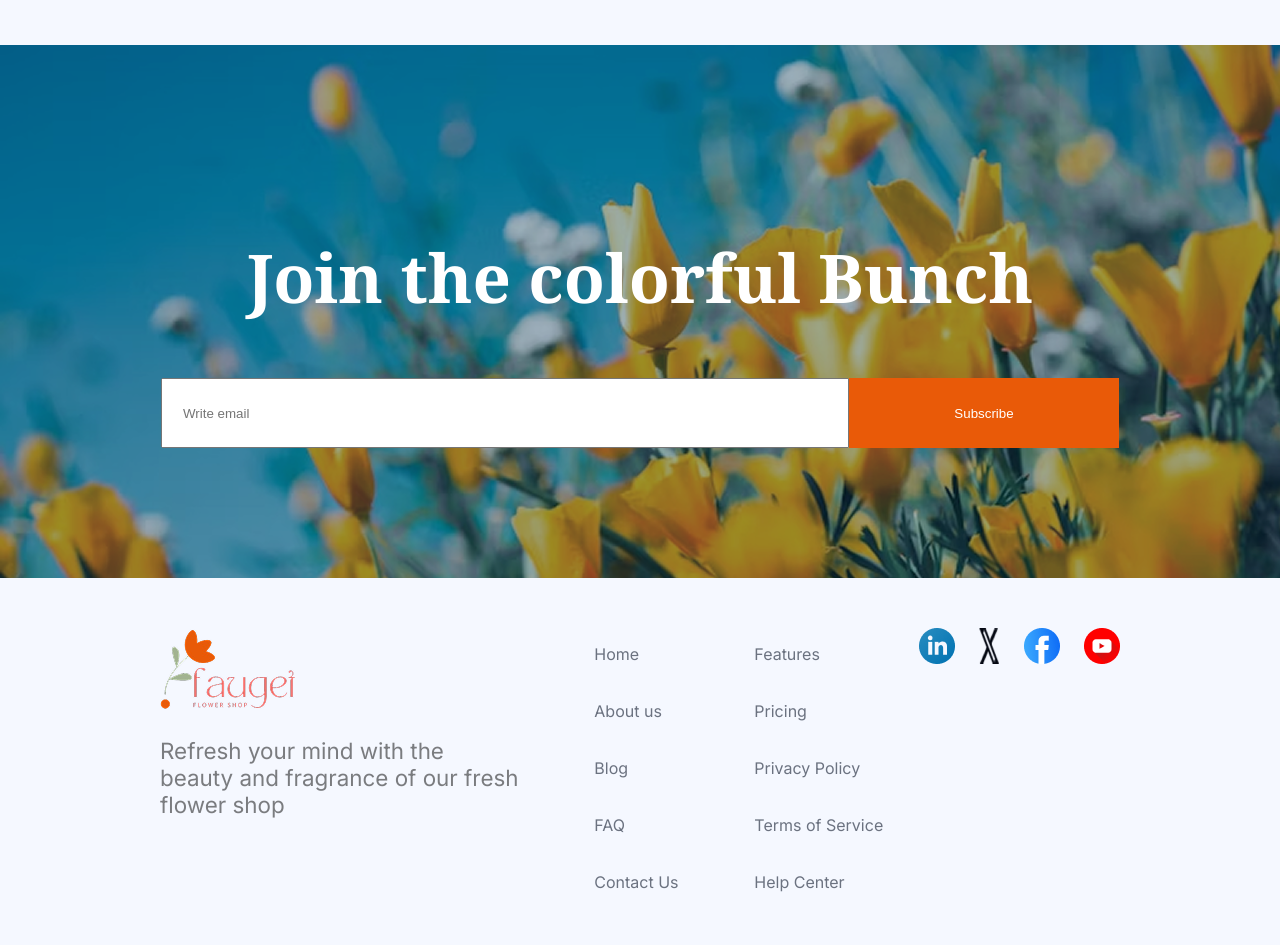
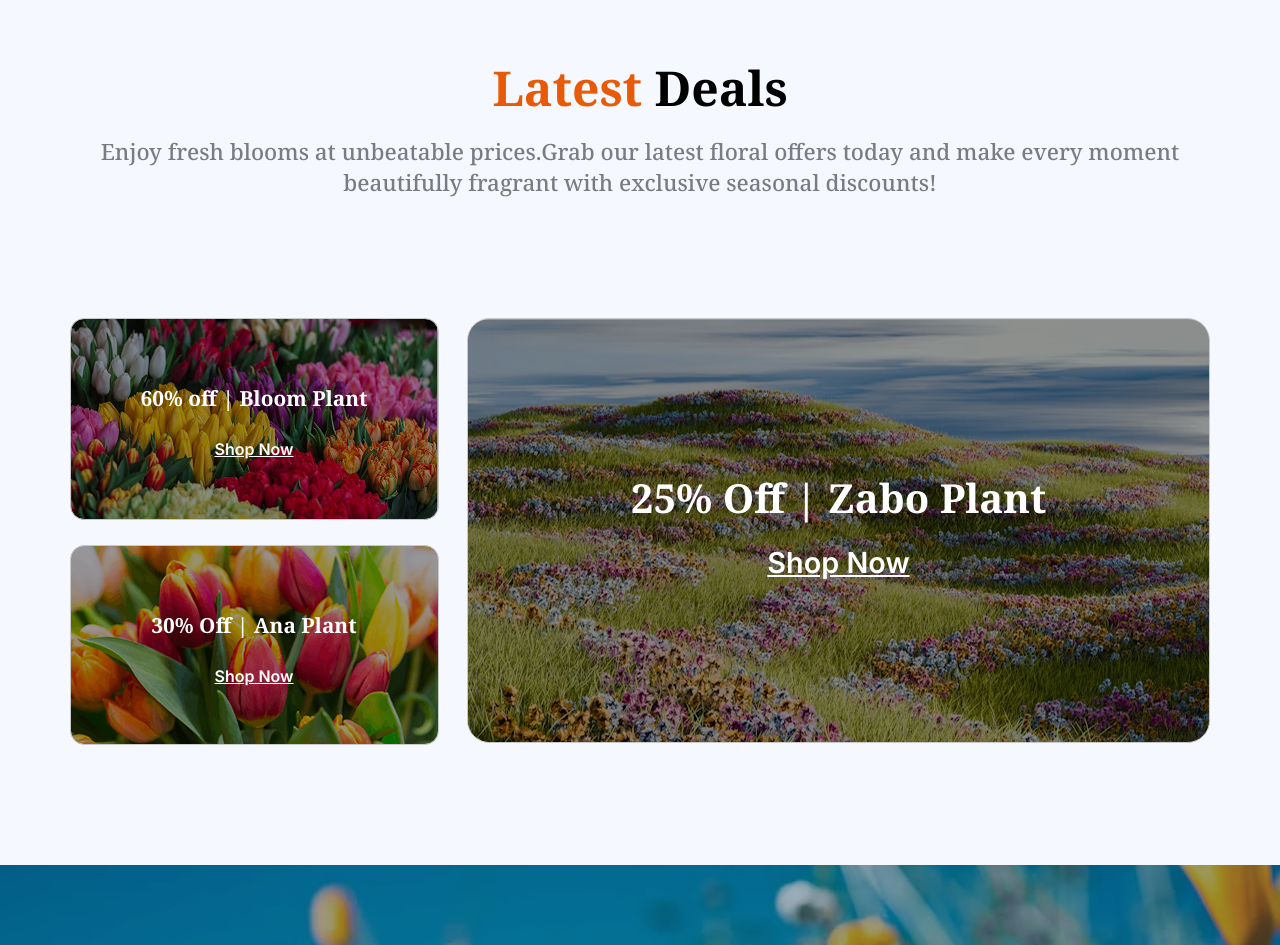
Before and after one commit to AK-Azad001/floer-assignment-b12-02, a plain HTML site: page index.html in a window 1280 px wide. Shown: the part 2980-3925 px from the top of the page. Drawn offline with Linux system fonts and the light colour scheme.

Commit message:
added final file

```diff
--- a/index.html
+++ b/index.html
@@ -35,7 +35,7 @@
 
         <div class="banner">
             <div class="banner-content">
-                <h1>ALWAYS <span>FRESH <br>FLOWERS</span></h1>
+                <h1>ALWAYS <span class="span">FRESH <br>FLOWERS</span></h1>
                 <p>
                    Indulge your senses with the beauty and fragrance of our fresh flower shop. From classic roses to exotic blooms, we offer a wide variety of fresh flowers that are perfect for any occasion.
                 </p>
@@ -52,7 +52,7 @@
     <main>
         <section class="plants-section">
            <div class="plants-description">
-            <h1><span>Our</span> Plants</h1>
+            <h1><span class="span">Our</span> Plants</h1>
             <p>
                 Refresh your mind and soul with the beauty and fragrance of our fresh flowers.We have many types of fresh flower.These makes your day better.
             </p>
@@ -117,6 +117,7 @@
         <section class="plants-lover-section">
             <div class="plants-lover-image">
                 <img class="lover-image" src="./assets/flower-store.png" alt="">
+                <img class="corner-badge mobile-hide" src="./assets/trusted-badge.png" alt="">
             </div>
 
             <div class="plants-lover-description">
@@ -150,6 +151,46 @@
 
         </section>
 
+        <section class="latest-deal">
+            <div class="latest-deal-description">
+                <h1><span class="span">Latest</span> Deals</h1>
+                <p>
+                    Enjoy fresh blooms at unbeatable prices.Grab our latest floral offers today  and make every moment <br>beautifully fragrant with exclusive seasonal discounts!
+                </p>
+            </div>
+            <div class="latest-deal-cards">
+              <div class="card-sec-1">
+                <div class="card-1">
+                    <div class="card-1-des">
+                        <h1>60% off | Bloom Plant</h1>
+                        <h2 class="inter-normal"><a href="">Shop Now</a></h2>
+                    </div>
+                </div>
+
+                <div class="card-2">
+                    <div class="card-1-des">
+                        <h1>30% Off | Ana  Plant</h1>
+                        <h2 class="inter-normal"><a href="">Shop Now</a></h2>
+                    </div>
+                </div>
+
+              </div>
+
+              <div class="card-sec-2">
+                <div class="card-sec-2-des">
+                    <h1>25% Off | Zabo Plant</h1>
+                    <h2 class="inter-normal"><a href="">Shop Now</a></h2>
+
+                </div>
+              </div>
+
+
+
+            </div>
+
+
+        </section>
+
         <section class="join-section">
             <div class="join-bunch">
                 <h1>
@@ -162,26 +203,6 @@
 
             </div>
         </section>
-
-
-
-
-
-
-
-
-
-
-
-
-
-
-
-
-
-
-
-
 
     </main>
 
@@ -215,16 +236,7 @@
                 <img src="./assets/icon-facebook.png" alt="">
                 <img src="./assets/icon-youtube.png" alt="">
             </div>
-
-
-
-
-
         </div>
-
-
-
-
 
     </footer>
 
--- a/styles/style.css
+++ b/styles/style.css
@@ -25,6 +25,11 @@
   background-color: #E95A08;
   margin: 0;
 }
+.span{
+  color: #E95A08;
+}
+
+
 /* header styles */
 .header{
   max-width: 1140px;
@@ -99,9 +104,7 @@
   margin: 0;
 
 }
-.banner-content span{
-  color: #E95A08;
-}
+
 .banner-content p{
   font-size: 1.4rem;
   color: rgba(0, 0, 0, 0.5);
@@ -127,9 +130,7 @@
   font-weight: 700;
   margin: 0;
 }
-.plants-description span{
-  color: #E95A08;
-}
+
 .plants-description p{
   margin: 0;
   margin-top:1rem ;
@@ -181,9 +182,17 @@
 
 }
 
+.corner-badge{
+  width:286px ;
+  height:286px ;
+  position: absolute;
+  top: -140px;
+  right: -100px;
+}
 .plants-lover-image{
   background: linear-gradient to-bottom(from-rgba(103, 171, 234, 0.4) to-rgba(233, 90, 8, 1));
-  height: 600px;
+  max-height: 600px;
+  position: relative;
 }
 .plants-lover-description{
   max-width: 540px;
@@ -197,12 +206,125 @@
   color: #000000;
   margin: 0;
 }
+
 .plants-lover-description p{
   margin-top: 10px;
   font-size: 1.4rem;
   font-weight: 400;
   color:rgba(0, 0, 0, 0.5) ;
 }
+/* latest-deal section styles */
+.latest-deal{
+  max-width: 1440px;
+
+  margin-top: 130px;
+}
+.latest-deal-description{
+   text-align: center;
+}
+.latest-deal-description h1{
+  font-size: 3rem;
+  font-weight: 700;
+  color: #000000;
+  margin: 0;
+}
+.latest-deal-description p{
+  font-size: 1.4rem;
+  font-weight: 500;
+  color: rgba(0, 0, 0, 0.5);
+  margin: 0;
+  margin-top: 1rem;
+}
+.latest-deal-cards{
+  max-width: 1140px;
+  min-height: 423px;
+  margin: 0 auto;
+  margin-top: 120px;
+  display: flex;
+  justify-content: space-between;
+  gap: 28px;
+}
+
+.card-1{
+  background-color: rgba(0, 0, 0, 0.4);
+  background-image: url(../assets/deal-bloom.png);
+  background-repeat: no-repeat;
+  background-size: cover;
+  background-blend-mode: overlay;
+  width: 367px;
+  height: 200px;
+  border-radius: 0.9rem;
+  text-align: center;
+  border: 1px solid #C8C8C8;
+  margin: 0;
+}
+.card-2{
+  background-color: rgba(0, 0, 0, 0.4);
+  background-image: url(../assets/deal-ana.png);
+  background-size: cover;
+  background-repeat: no-repeat;
+  background-blend-mode: overlay;
+
+  width: 367px;
+  height: 198px;
+  border-radius: 0.9rem;
+  text-align: center;
+   border: 1px solid #C8C8C8;
+   margin: 0;
+   margin-top: 25px;
+}
+
+.card-1-des{
+  width: 270px;
+  height: 90px;
+  margin: 65px 48px 50px;
+}
+.card-1-des h1{
+  font-size: 1.3rem;
+  font-weight: 700;
+  color: #FFFFFF;
+  margin: 0;
+}
+.card-1-des  a{
+  margin: 0;
+  color: #FFFFFF;
+  font-weight: 600;
+  font-size: 1rem;
+}
+.card-sec-2{
+  background-color:rgba(0, 0, 0, 0.4) ;
+  background-image: url(../assets/deal-zabo.png);
+  background-repeat: no-repeat;
+  background-blend-mode: overlay;
+  width: 753px;
+  max-height: 423px;
+  border-radius: 1.4rem;
+  border: 1px solid #C8C8C8;
+
+}
+.card-sec-2-des{
+  max-width: 600px;
+  max-height: 120px;
+  margin:151px 76px ;
+  text-align: center;
+}
+.card-sec-2-des h1{
+  font-size: 2.5rem;
+  font-weight: 700;
+  color: #FFFFFF;
+  margin: 0;
+}
+.card-sec-2-des a{
+  color: #FFFFFF;
+  font-size: 1.8rem;
+  font-weight: 600;
+  margin: 0;
+  margin-top: 20px;
+}
+
+
+
+
 
 /* join-section styles */
 .join-section{
@@ -320,6 +442,9 @@
   .banner-content h1{
     font-size: 2rem;
   }
+  .plants-description{
+    margin-top: 60px;
+  }
  .plants-cards{
   width:calc(100%-20px);
   margin-top: 20px;
@@ -341,10 +466,12 @@
   flex-direction: column;
   margin: 0 auto;
   margin-top: 40px;
+  gap: 0px;
 
 }
 .plants-lover-image{
   width: 100%;
+  margin-bottom: 0px;
 }
 .lover-image{
   width: 100%;
@@ -352,11 +479,41 @@
 .plants-lover-description{
   width: 100%;
   text-align: left;
+  margin-top: 0px;
+}
+.latest-deal-cards{
+  flex-direction: column;
+  width: 95%;
+  margin: 0 30px;
+  margin-top: 50px;
+}
+.card-1{
+  width: 90%;
+}
+.card-2{
+  width: 90%;
+}
+.card-sec-2{
+  width: 90%;
+  height:210px ;
+}
+.card-sec-2-des {
+  height: 100px;
+  margin: 50px auto;
+}
+.card-sec-2-des h1{
+  font-size:1.3rem ;
+}
+.card-sec-2-des a{
+  font-size: 0.8rem;
+  margin-top: 10px;
 }
 .join-section{
   width: 100%;
   background: cover;
+  background-size: cover;
   background-color: rgba(7, 51, 79, 0.4);
+  margin-top:40px ;
 }
 .join-bunch{
   width: 90%;
@@ -380,4 +537,5 @@
 .footer-container-links-2 ul{
   padding: 0;
 }
+
 }
```
